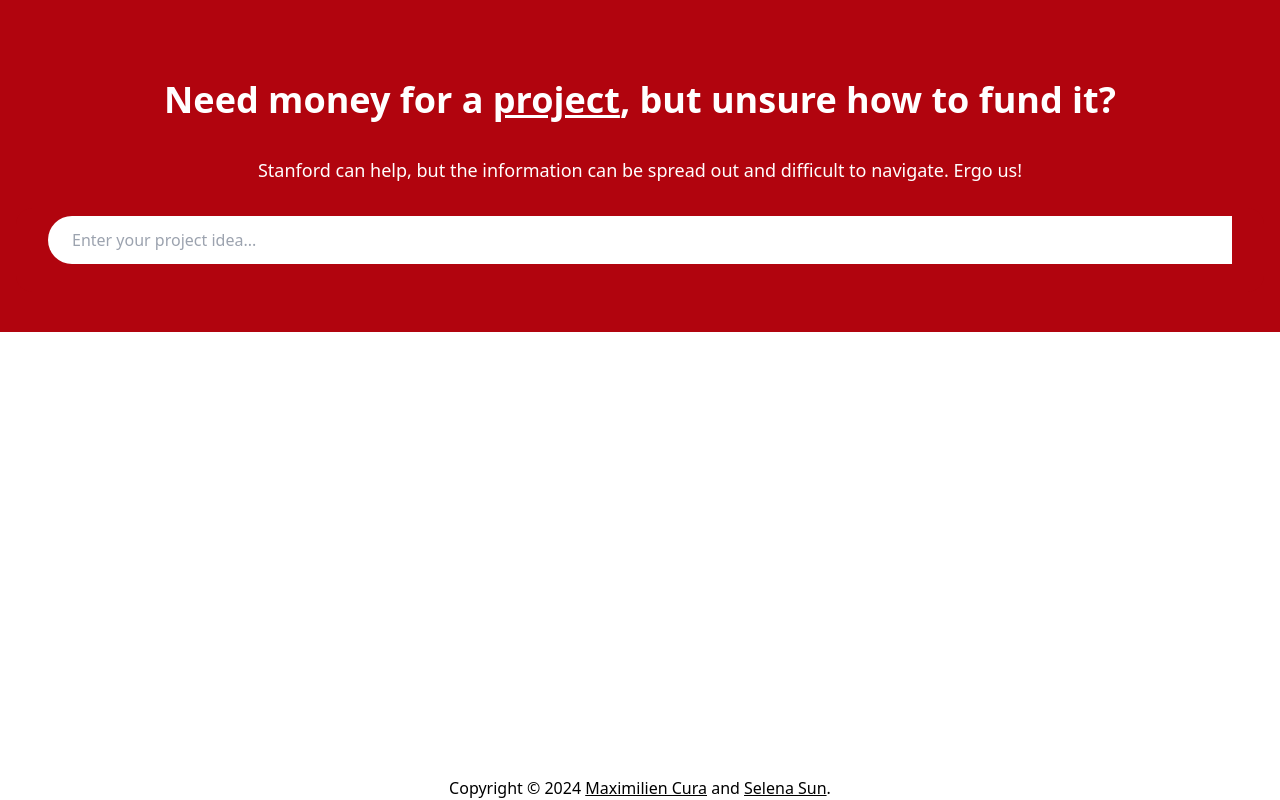
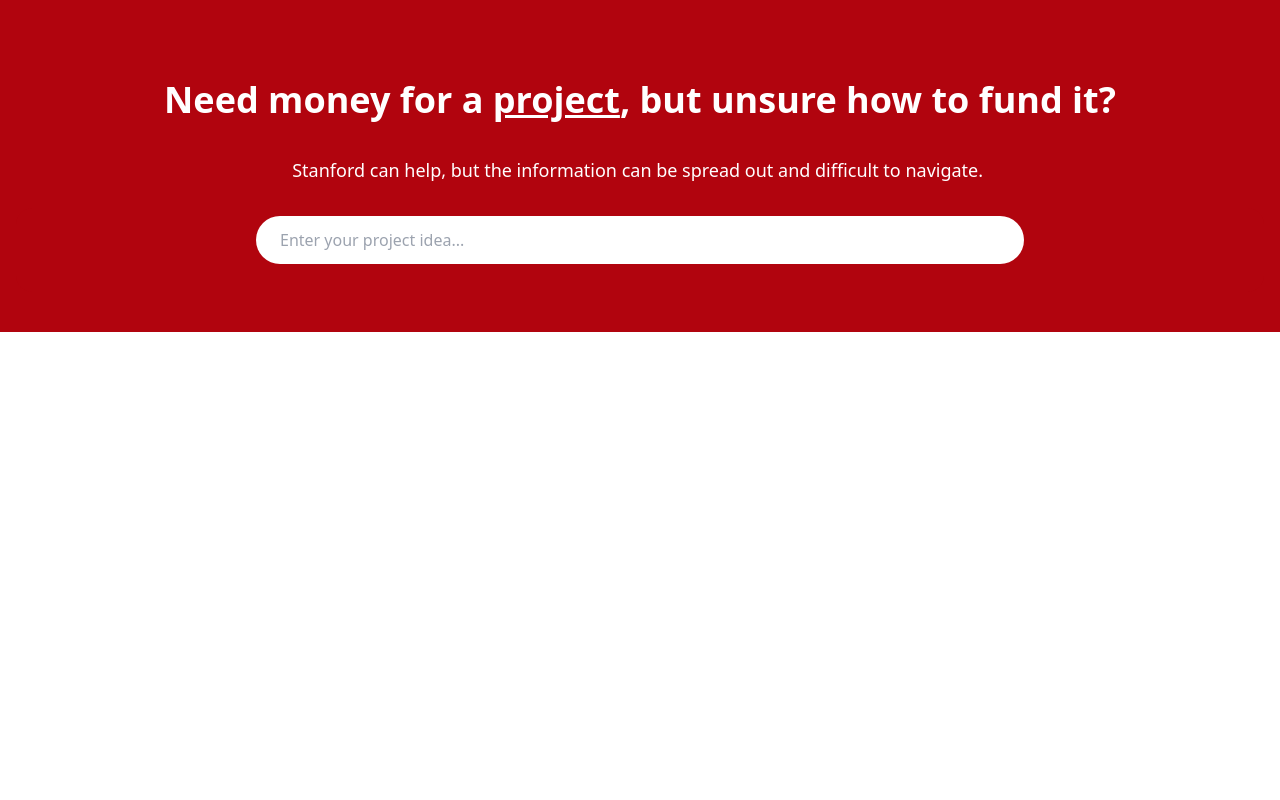
Before and after one commit to selenasun1618/freemoneyfromstanford, a Next.js app: page / in a window 1280 px wide. Built offline with nearby package versions, Linux system fonts and the light colour scheme.

Commit message:
minor style changes

```diff
--- a/src/app/layout.tsx
+++ b/src/app/layout.tsx
@@ -27,9 +27,9 @@
 
           {children}
 
-          <footer className={"text-center"}>
+          {/* <footer className={"text-center"}>
               Copyright &copy; 2024 <MaximilienCura /> and <SelenaSun />.
-          </footer>
+          </footer> */}
       </body>
       </html>
   );
--- a/src/app/page.tsx
+++ b/src/app/page.tsx
@@ -61,19 +61,18 @@
                             Stanford can help, but the information can be spread out and difficult to navigate.
                         </span>
                         &nbsp;
-                        <span className={'inline-block'}>
-                            Ergo us!
-                        </span>
                     </p>
 
                     <div className={"flex flex-col grow sm:rounded-2xl bg-digital-red px-5 pb-5"}>
-                        <div className={"my-2 mx-3 flex flex-row grow"}>
-                            <input type="search" placeholder="Enter your project idea..." enterKeyHint="search"
-                                   name="search"
-                                   value={searchState.searchString}
-                                   onChange={(e) => setSearchState({ searchString: e.target.value })}
-                                   className={"rounded-l-3xl py-3 pl-6 pr-3 flex-grow bg-slate-100 text-black-1000"}
-                            />
+                        <div className={"my-2 flex justify-center"}>
+                            <div className={"w-full max-w-3xl"}>
+                                <input type="search" placeholder="Enter your project idea..." enterKeyHint="search"
+                                    name="search"
+                                    value={searchState.searchString}
+                                    onChange={(e) => setSearchState({ searchString: e.target.value })}
+                                    className={"rounded-3xl py-3 pl-6 pr-3 w-full bg-slate-100 text-black-1000"}
+                                />
+                            </div>
                         </div>
                     </div>
                 </div>
```
